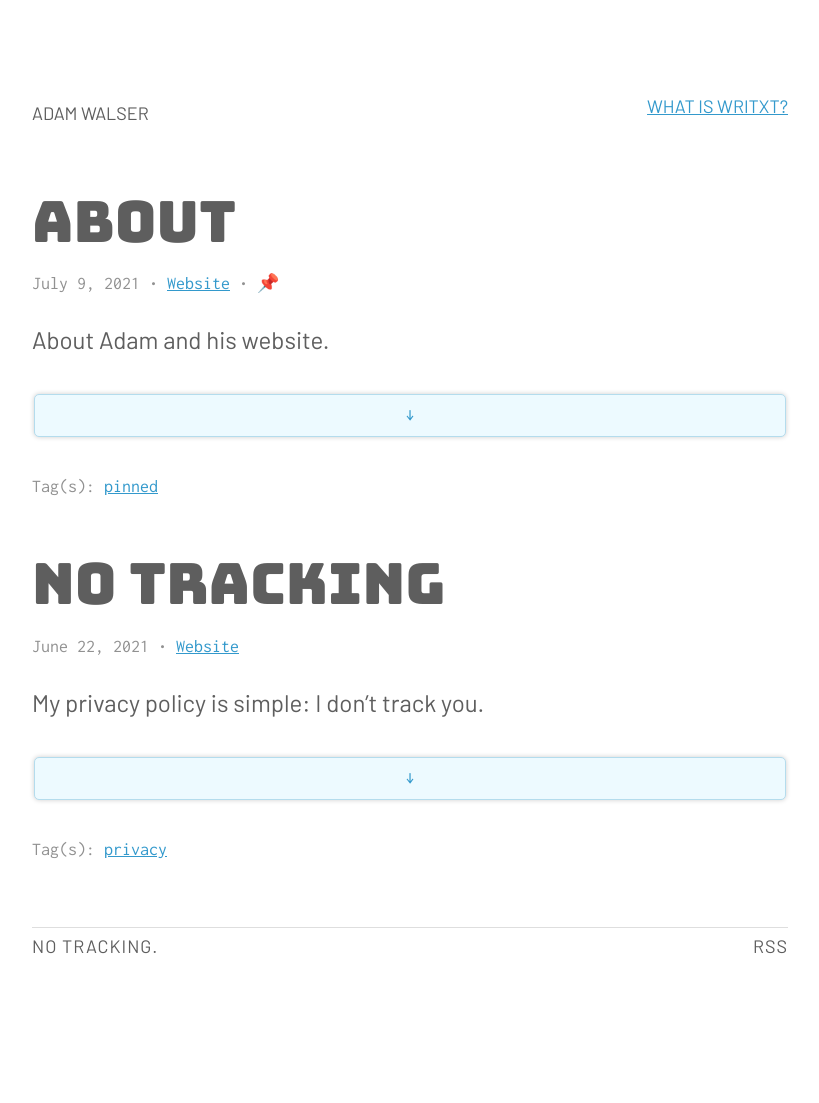
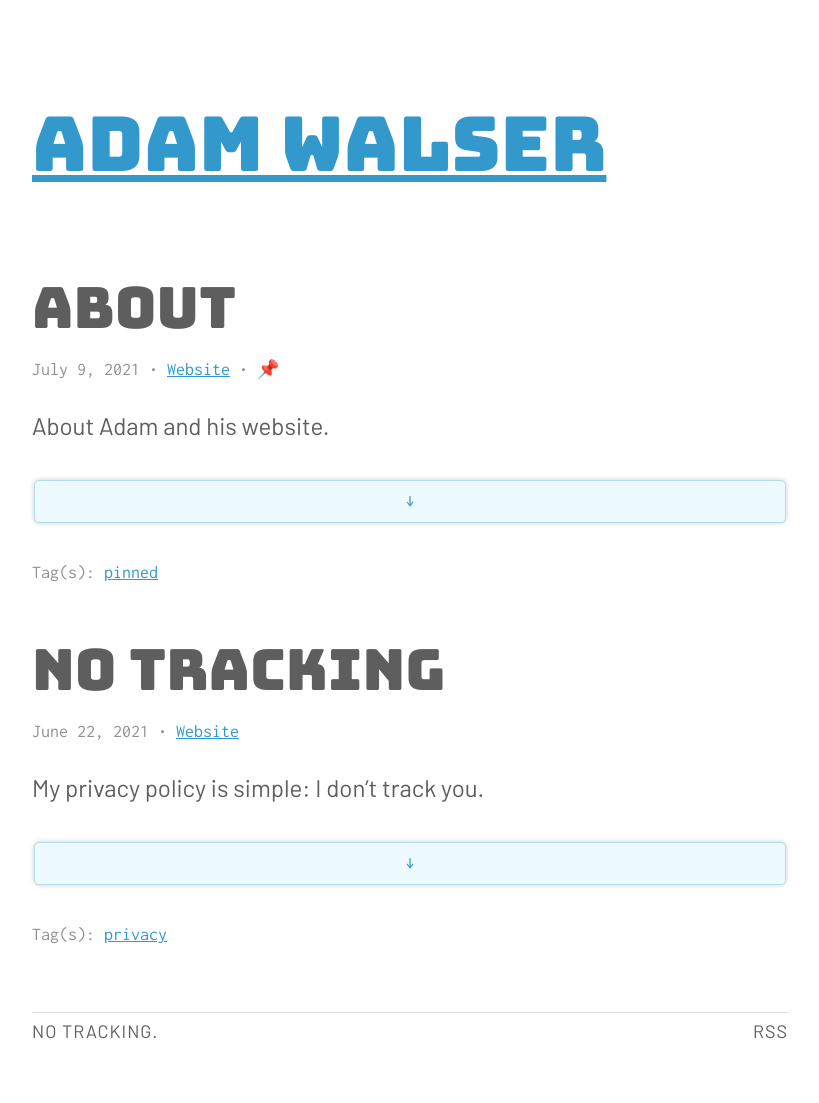
Before and after one commit to ajpwalser/ajpwalser.github.io, a Jekyll site: the page built from index.html, in a window 1280 px wide. Shown: the whole page, without its empty margins (230-1049 px from the left). Built offline with Jekyll 4.4.1, drawn with Linux system fonts in a browser that asks for light colours; the list of posts is cut into pages by our own code; before the commit the page ends 1018 px from its top, so only the background shows below that.

Commit message:
Update default.html

```diff
--- a/_layouts/default.html
+++ b/_layouts/default.html
@@ -15,14 +15,9 @@
 </head>
 <body>
    <div class="container">
-  <header role="banner">
-    <h2>
-    <a href="{{ site.baseurl | prepend: site.url }}/">{{ site.title }}</a>
-    </h2>
-    <hr>
-    <nav>
-        <a href="https://writxt.fun">What is Writxt?</a>
-    </nav>
+   <header>
+      <h1 class="header"><a href="{{ site.baseurl | prepend: site.url }}/">{{ site.title }}</a></h1>
+      <hr>
    </header>
    <main aria-label="Content" role="main">
       {{ content }}
```
